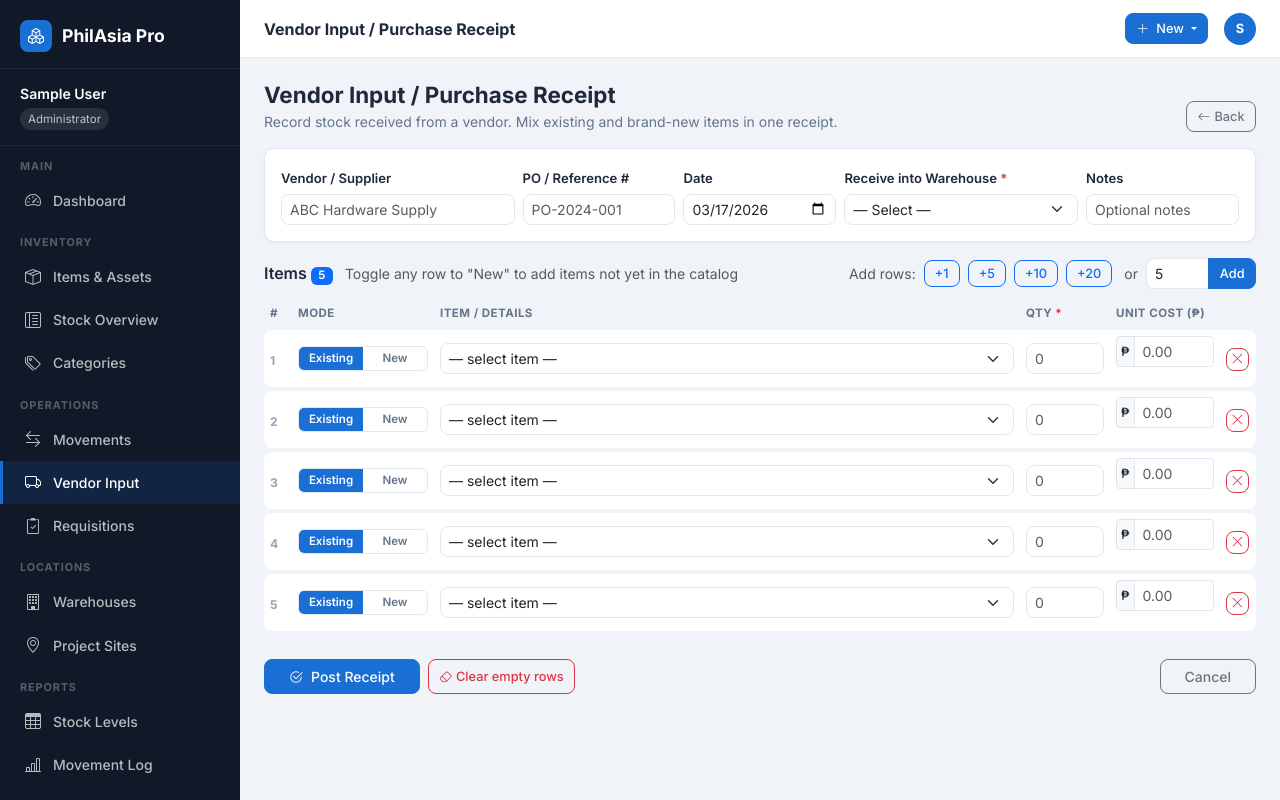
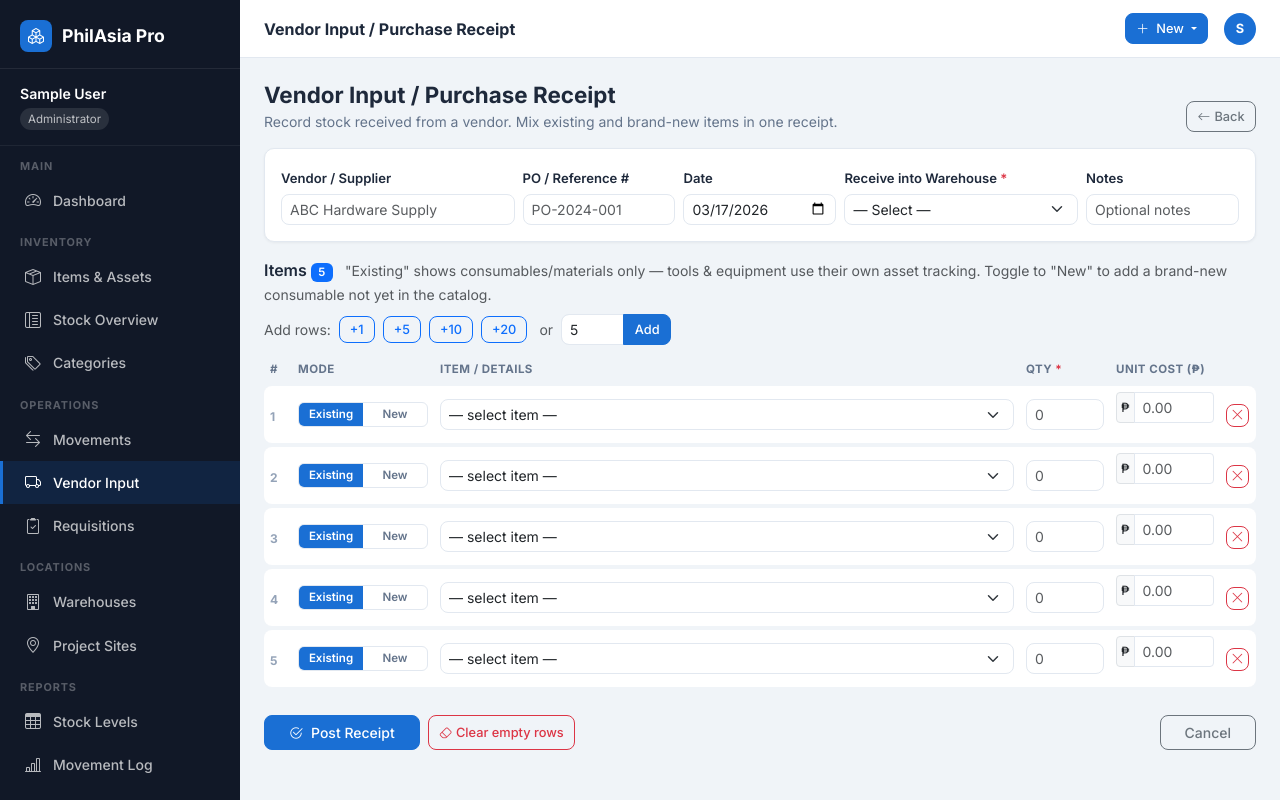
Before and after one commit to razhil1/philasia-system, a Flask app: page /movements/vendor-input in a window 1280 px wide. Run offline with Flask 3, Linux system fonts and the light colour scheme; a user stored in the database is signed in; tables that the repository leaves empty hold one stand-in row (values such as "Sample post"); some libraries are stand-ins or nearby versions.

Commit message:
Filter vendor input to only include consumables and materials
Update vendor input to exclusively list consumable and material items in the existing item dropdown. New item entries are also restricted to consumable types, and tooling/equipment options are removed from both sections.

Replit-Commit-Author: Agent
Replit-Commit-Session-Id: 1aaf891b-e343-4de6-8b6b-c8980c030644
Replit-Commit-Checkpoint-Type: full_checkpoint
Replit-Commit-Event-Id: 0dc625ac-a051-4662-b280-4776436e58e2
Replit-Commit-Screenshot-Url: https://storage.googleapis.com/screenshot-production-us-central1/fafc0acb-19db-49ca-8fe7-5905906582f0/1aaf891b-e343-4de6-8b6b-c8980c030644/H7QePSZ
Replit-Helium-Checkpoint-Created: true

```diff
--- a/app/routes.py
+++ b/app/routes.py
@@ -640,7 +640,7 @@ def vendor_input():
     """
     warehouses = Warehouse.query.filter_by(is_active=True).order_by(Warehouse.name).all()
     categories = Category.query.order_by(Category.name).all()
-    existing_items = Item.query.filter_by(is_active=True).order_by(Item.name).all()
+    existing_items = Item.query.filter_by(is_active=True, item_type='consumable').order_by(Item.name).all()
 
     if request.method == 'POST':
         vendor_name = request.form.get('vendor_name', '').strip()
--- a/app/templates/inventory/vendor_input.html
+++ b/app/templates/inventory/vendor_input.html
@@ -82,7 +82,10 @@
     <div class="d-flex justify-content-between align-items-center mb-2 flex-wrap gap-2">
         <div class="fw-semibold">
             Items <span class="badge bg-primary" id="rowCount">0</span>
-            <span class="text-muted fw-normal small ms-2">Toggle any row to "New" to add items not yet in the catalog</span>
+            <span class="text-muted fw-normal small ms-2">
+                "Existing" shows consumables/materials only &mdash; tools &amp; equipment use their own asset tracking.
+                Toggle to "New" to add a brand-new consumable not yet in the catalog.
+            </span>
         </div>
         <div class="bulk-bar">
             <span class="text-muted small">Add rows:</span>
@@ -188,10 +191,8 @@ function addRows(n) {
                             </select>
                         </div>
                         <div class="col-md-2">
-                            <select name="rows[${idx}][new_item_type]" class="form-select form-select-sm" disabled>
-                                <option value="consumable">Consumable</option>
-                                <option value="asset">Tool/Equipment</option>
-                            </select>
+                            <input type="hidden" name="rows[${idx}][new_item_type]" value="consumable" disabled>
+                            <input class="form-control form-control-sm" value="Consumable / Material" disabled readonly style="background:#f1f5f9;color:#64748b;">
                         </div>
                     </div>
                 </div>
```
